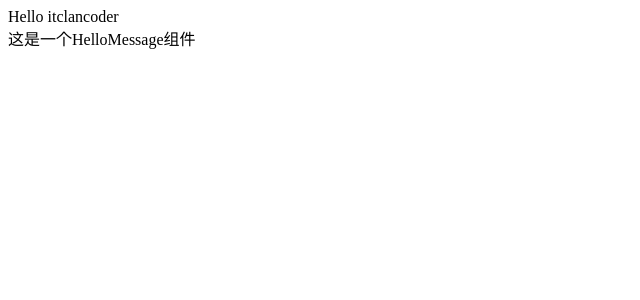
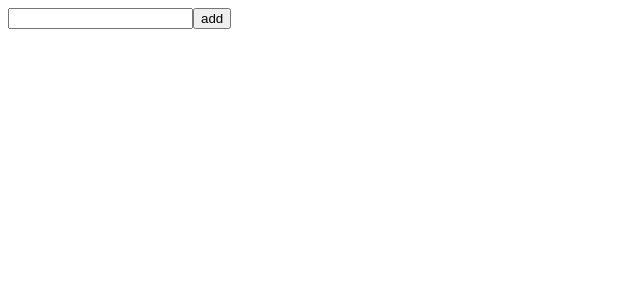
Before and after one commit to itclanCode/React, a React (Create React App) app in the folder 01-react-quick-start/my-app/: page / in a window 1280 px wide. Shown: the top 300 px of the page, without its empty margins (0-640 px from the left). Built offline with nearby package versions, Linux system fonts and the light colour scheme.

Commit message:
feature-writeTodoList 【快速学习react】编写todolist

```diff
--- a/01-react-quick-start/my-app/src/App.js
+++ b/01-react-quick-start/my-app/src/App.js
@@ -3,14 +3,13 @@
  * export default 导出与导入时配对使用的 refactor
  * */
 import React, { Component } from 'react';
-import HelloMessage from  './HelloMessage';  // 引入HelloMessage组件
+import TodoList from  './TodoList';  // 引入TodoList组件
 // 定义react组件,定义来App这样的一个类,它继承于一个Component的类
 class App extends Component {
     render() {
         return (
             <div className="App">
-                 <HelloMessage name="itclancoder" />
-                 这是一个HelloMessage组件
+                 <TodoList />
             </div>
         )
     }
--- a/01-react-quick-start/my-app/src/HelloMessage.js
+++ /dev/null
@@ -1,20 +0,0 @@
-/**
- * @Author itclancoder
- * @Descortaion HelloMessage
- * @Date 2019/5/2
- * @param
- * @return
- *
- * */
-import React from 'react';
-class HelloMessage extends React.Component {
-    render() {
-        return (
-            <div>
-                Hello {this.props.name}
-            </div>
-        )
-    }
-}
-
-export default HelloMessage;
--- /dev/null
+++ b/01-react-quick-start/my-app/src/TodoList.js
@@ -0,0 +1,45 @@
+/**
+ * @Author itclancoder
+ * @Descortaion TodoList
+ * @Date 2019/5/2
+ * @param
+ * @return
+ * this指向问题,指向的是button本身,怎么让里面的this指向最外层的那个TodoList本身
+ *
+ * */
+import React from 'react';
+class TodoList extends React.Component {
+    constructor(props){
+        super(props);
+        this.state = {
+            list: []
+        }
+    }
+    handleBtnClick() {
+        // 这里的this其实是button按钮,在react中不要直接的去更改state的数据,应当使用this.setState的语法
+        this.setState({
+           list: [ ...this.state.list, 'hello world']
+        });
+    }
+    render() {
+        return (
+            <div>
+                <div>
+                    <input />
+                    <button onClick={this.handleBtnClick.bind(this)}>add</button>
+                </div>
+                <div>
+                    <ul>
+                        {
+                            this.state.list.map(function(item, index) {
+                                return <li key={index}>{item}</li>
+                            })
+                        }
+                    </ul>
+                </div>
+            </div>
+        )
+    }
+}
+
+export default TodoList;
```
